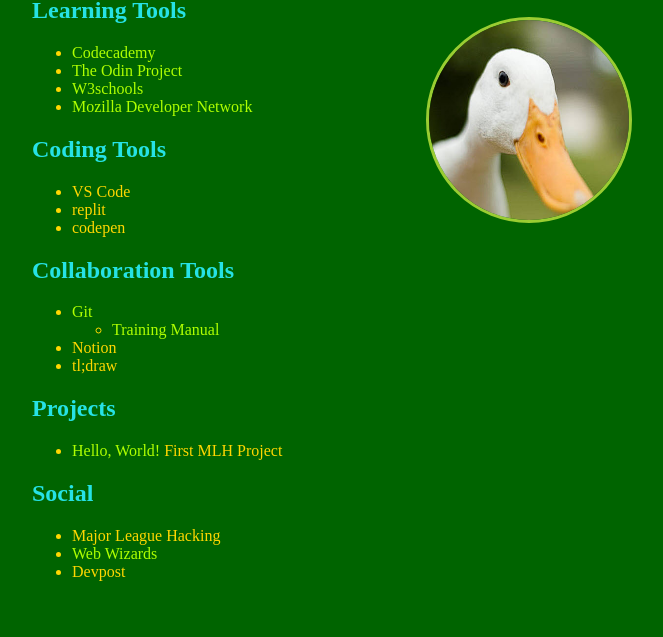
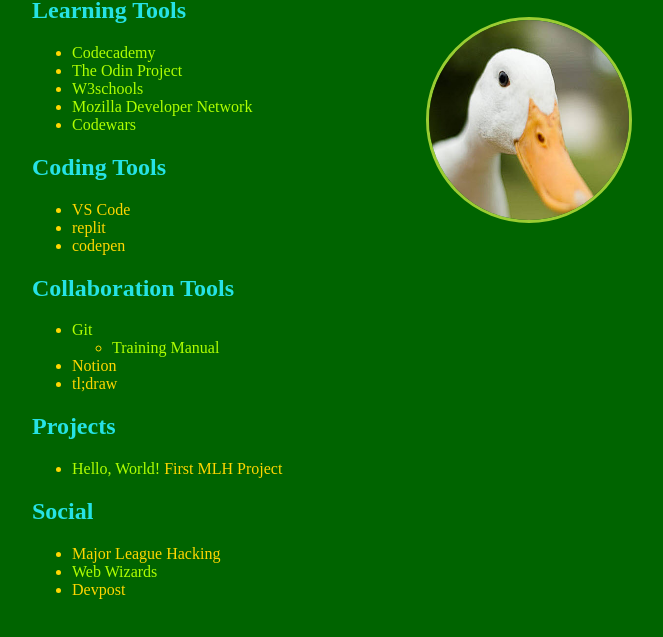
Before and after one commit to QuackersNCheese/QuackersNCheese, a plain HTML site: page index.html in a window 1280 px wide. Shown: the part 83-720 px from the top of the page, without its empty margins (308-971 px from the left). Drawn offline with Linux system fonts and the light colour scheme.

Commit message:
add codewars

```diff
--- a/index.html
+++ b/index.html
@@ -18,6 +18,7 @@
       <li><a href="https://www.theodinproject.com/dashboard" target="_blank" rel="noopener noreferrer">The Odin Project</a></li>
       <li><a href="https://www.w3schools.com/" target="_blank" rel="noopener noreferrer">W3schools</a></li>
       <li><a href="https://developer.mozilla.org/en-US/" target="_blank" rel="noopener noreferrer">Mozilla Developer Network</a></li>
+      <li><a href="https://codewars.com/" target="_blank" rel="noopener noreferrer">Codewars</a></li>
     </ul>
     <h2>Coding Tools</h2>
     <ul>
```
Also changed, not shown: 1 other file.
